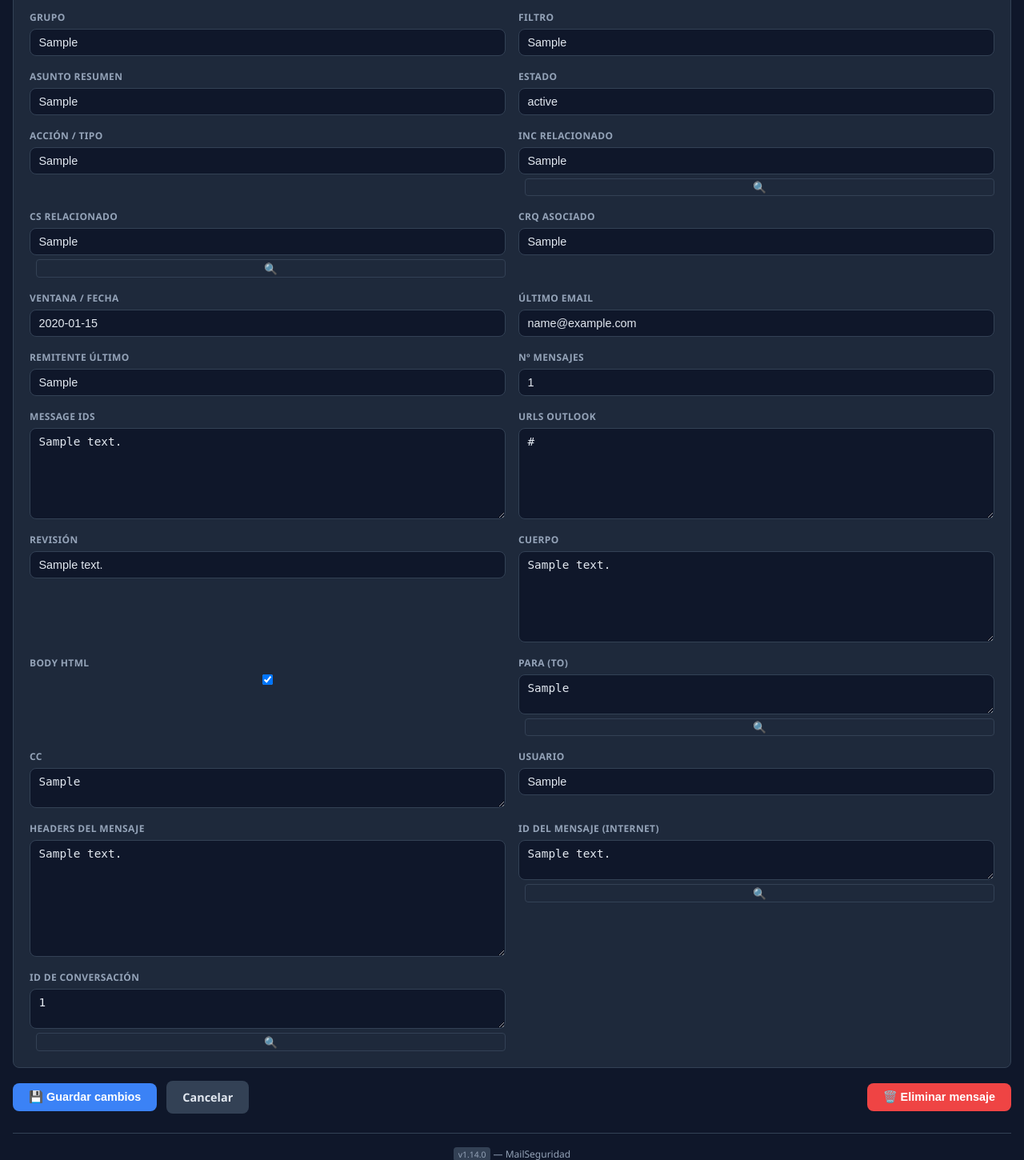
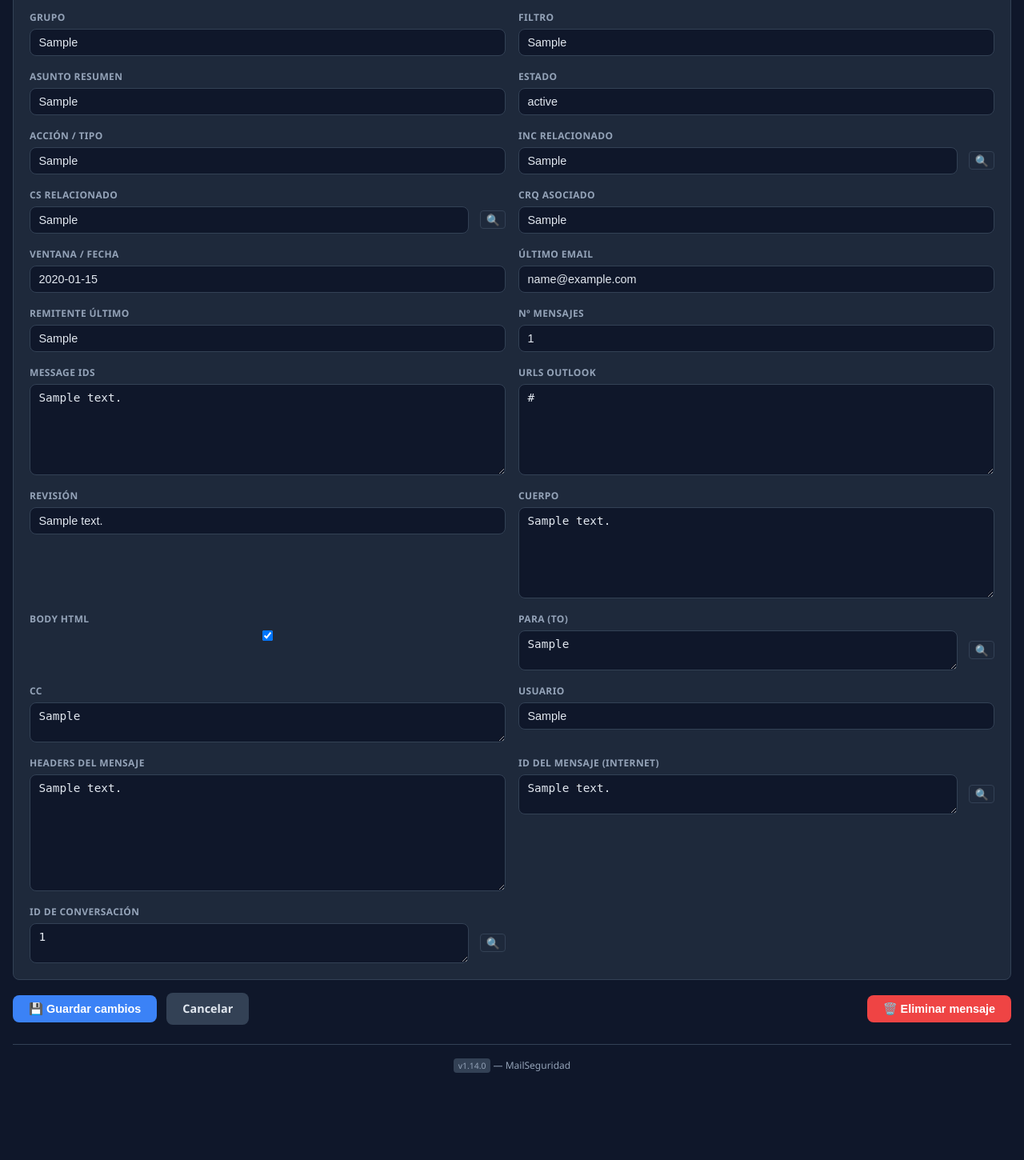
Before and after one commit to ferlogra/MailSeguridad, a Django app: page /mensajes/1/ in a window 1280 px wide. Shown: the part 311-1761 px from the top of the page at 80% size. After the commit the page ends 1652 px from the top, so only its background shows below. Run offline with Django 4.2, Linux system fonts and the light colour scheme; a user stored in the database is signed in; tables that the repository leaves empty hold one stand-in row (values such as "Sample post").

Commit message:
fix: position search button to the right of field instead of below

```diff
--- a/MailSeguridad/templates/seguridad/mensaje_detail.html
+++ b/MailSeguridad/templates/seguridad/mensaje_detail.html
@@ -17,6 +17,16 @@
 .btn-search-related:hover:not(:disabled) {
   background: var(--color-accent);
   color: var(--color-bg);
+}
+.field-row {
+  display: flex;
+  flex-direction: row;
+  align-items: center;
+  gap: 0.4rem;
+}
+.field-row > .field {
+  flex: 1;
+  min-width: 0;
 }
 </style>
 <div class="page-header">
@@ -46,6 +56,7 @@
       {% elif fld == 'body' or fld == 'message_ids' or fld == 'outlook_urls' %}
         <textarea id="id_{{ fld }}" name="{{ fld }}" class="field" rows="6">{{ mensaje|dict_key:fld|default:'' }}</textarea>
       {% elif fld == 'to' or fld == 'cc' %}
+        <div class="field-row">
         <textarea id="id_{{ fld }}" name="{{ fld }}" class="field" rows="2">{{ mensaje|dict_key:fld|default:'' }}</textarea>
         {% if fld == 'to' %}
         <button type="button" class="btn btn-sm btn-search-related"
@@ -55,9 +66,11 @@
           🔍
         </button>
         {% endif %}
+        </div>
       {% elif fld == 'internet_message_headers' %}
         <textarea id="id_{{ fld }}" name="{{ fld }}" class="field" rows="8">{{ mensaje|dict_key:fld|default:'' }}</textarea>
       {% elif fld == 'internet_message_id' or fld == 'conversation_id' %}
+        <div class="field-row">
         <textarea id="id_{{ fld }}" name="{{ fld }}" class="field" rows="2">{{ mensaje|dict_key:fld|default:'' }}</textarea>
         {% if fld == 'internet_message_id' or fld == 'conversation_id' %}
         <button type="button" class="btn btn-sm btn-search-related"
@@ -67,10 +80,12 @@
           🔍
         </button>
         {% endif %}
+        </div>
       {% elif fld == 'asunto_resumen' %}
         <input type="text" id="id_{{ fld }}" name="{{ fld }}"
                class="field" value="{{ mensaje|dict_key:fld|default:'' }}">
       {% else %}
+        <div class="field-row">
         <input type="text" id="id_{{ fld }}" name="{{ fld }}"
                class="field" value="{{ mensaje|dict_key:fld|default:'' }}">
         {% if fld == 'cs_relacionado' or fld == 'inc_relacionado' %}
@@ -81,6 +96,7 @@
           🔍
         </button>
         {% endif %}
+        </div>
       {% endif %}
     </div>
     {% endfor %}
```
